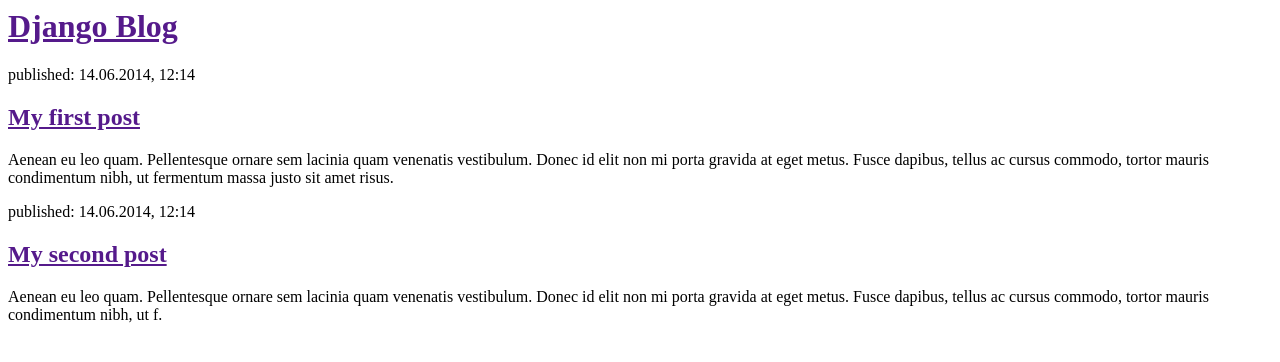
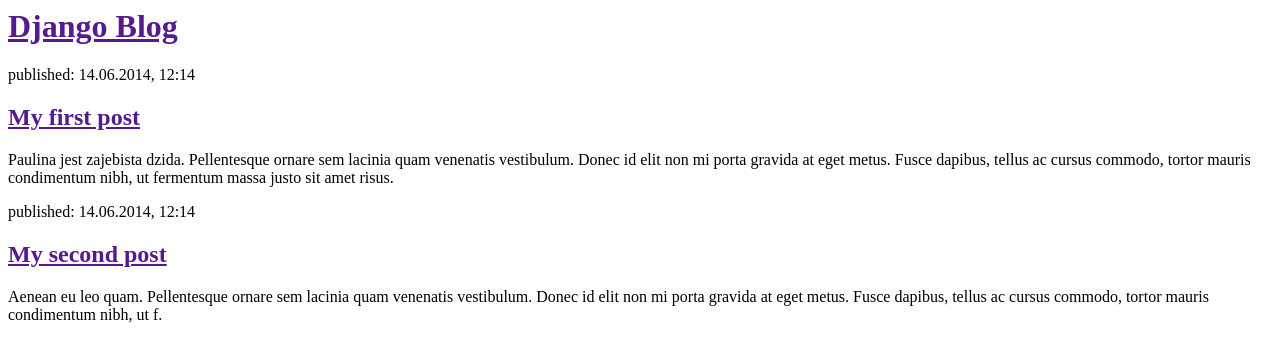
Before and after one commit to MattZiolkowski/Django-blog, a Django app: page / in a window 1280 px wide. Shown: the top 362 px of the page. Run offline with Django 3.2, Linux system fonts and the light colour scheme.

Commit message:
Made changes in HTML for Paulina

```diff
--- a/blog/templates/blog/post_list.html
+++ b/blog/templates/blog/post_list.html
@@ -1,6 +1,6 @@
 <html>
     <head>
-        <title>Matt's blog</title>
+        <title>Paulina's blog</title>
     </head>
     <body>
         <div>
@@ -10,7 +10,7 @@
         <div>
             <p>published: 14.06.2014, 12:14</p>
             <h2><a href="">My first post</a></h2>
-            <p>Aenean eu leo quam. Pellentesque ornare sem lacinia quam venenatis vestibulum. Donec id elit non mi porta gravida at eget metus. Fusce dapibus, tellus ac cursus commodo, tortor mauris condimentum nibh, ut fermentum massa justo sit amet risus.</p>
+            <p>Paulina jest zajebista dzida. Pellentesque ornare sem lacinia quam venenatis vestibulum. Donec id elit non mi porta gravida at eget metus. Fusce dapibus, tellus ac cursus commodo, tortor mauris condimentum nibh, ut fermentum massa justo sit amet risus.</p>
         </div>
 
         <div>
```
